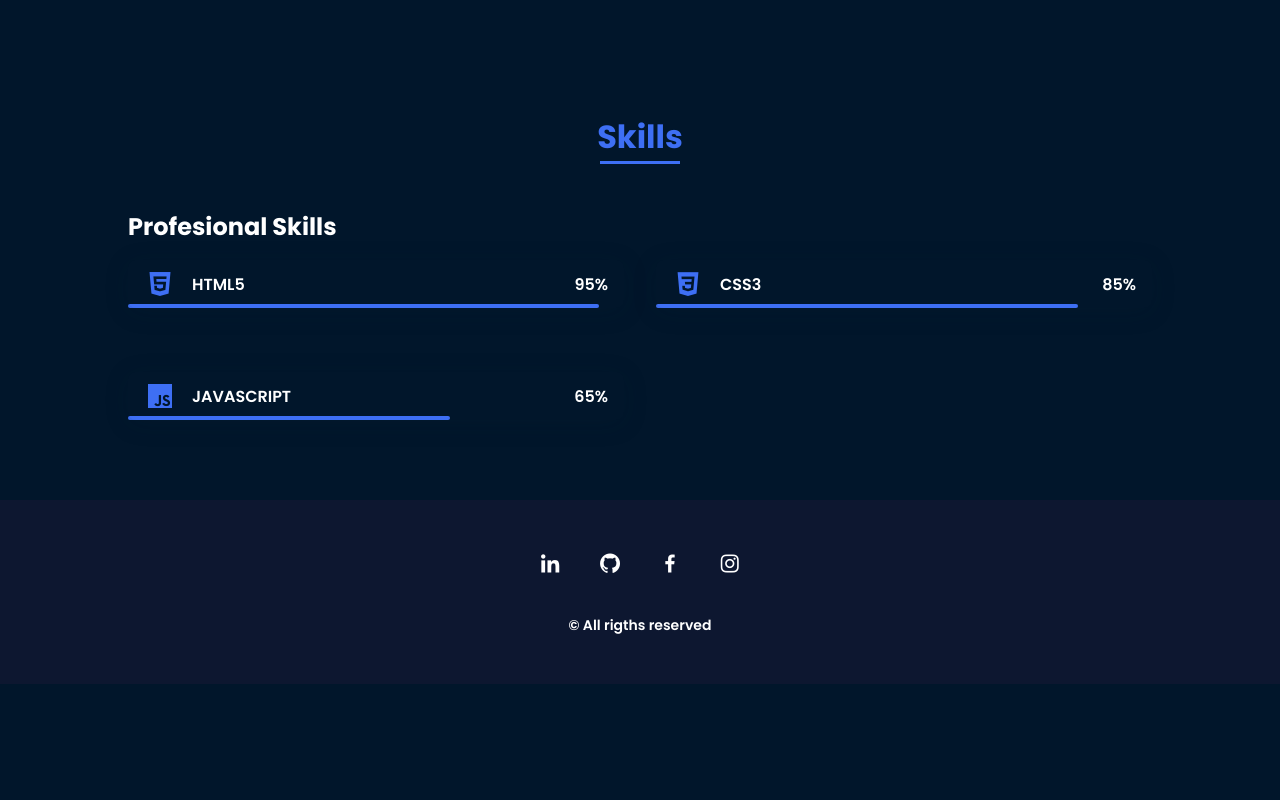
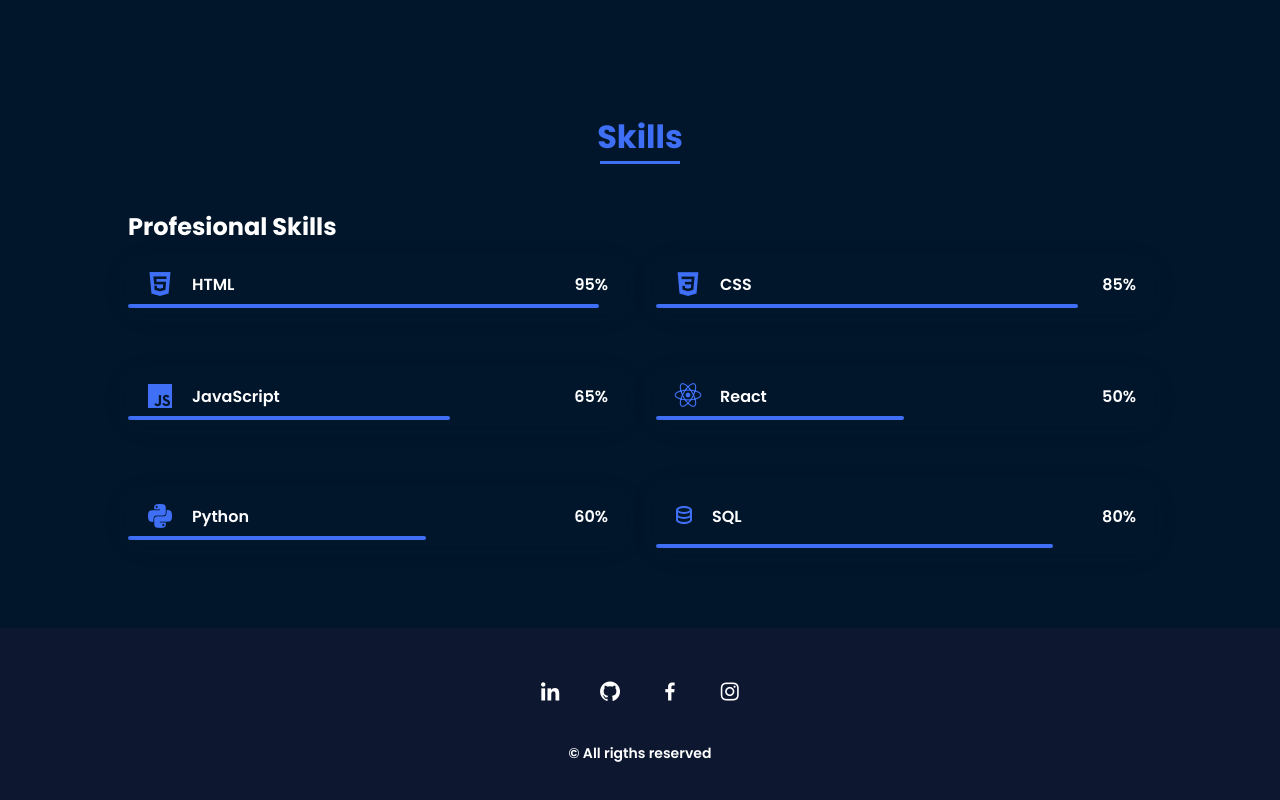
Before and after one commit to rakibulhasanme09/my-portfolio, a plain HTML site: page index.html in a window 1280 px wide. Shown: the part 1214-2014 px from the top of the page. Before the commit the page ends 1898 px from the top, so only its background shows below. Drawn offline with nearby package versions, Linux system fonts and the light colour scheme.

Commit message:
skills section updated

```diff
--- a/index.html
+++ b/index.html
@@ -8,6 +8,8 @@
 
     <!-- =====BOX ICONS===== -->
     <link href='https://cdn.jsdelivr.net/npm/boxicons@2.0.5/css/boxicons.min.css' rel='stylesheet'>
+
+    <link rel="stylesheet" href="https://unpkg.com/boxicons@latest/css/boxicons.min.css">
 
     <title>Rakibul's Portfolio Site</title>
 
@@ -372,8 +374,16 @@
             width: 65%;
         }
 
-        .skills__ux {
-            width: 85%;
+        .skills__react {
+            width: 50%;
+        }
+
+        .skills__python {
+            width: 60%;
+        }
+
+        .skills__sql {
+            width: 80%;
         }
 
         .skills__img {
@@ -625,7 +635,7 @@
         <!--===== HOME =====-->
         <section class="home bd-grid" id="home">
             <div class="home__data">
-                <h1 class="home__title">Hi,<br>I'am <span class="home__title-color">Rakibul</span><br> Web Developer
+                <h1 class="home__title">Hello,<br>I'am <span class="home__title-color">Rakibul</span><br> Web Developer
                 </h1>
 
                 <a href="Rakibul's CV.pdf" download="Rakibul's CV" class="button">Download CV</a>
@@ -690,7 +700,7 @@
                 <div class="skills__data">
                     <div class="skills__names">
                         <i class='bx bxl-html5 skills__icon'></i>
-                        <span class="skills__name">HTML5</span>
+                        <span class="skills__name">HTML</span>
                     </div>
                     <div class="skills__bar skills__html">
 
@@ -702,7 +712,7 @@
                 <div class="skills__data">
                     <div class="skills__names">
                         <i class='bx bxl-css3 skills__icon'></i>
-                        <span class="skills__name">CSS3</span>
+                        <span class="skills__name">CSS</span>
                     </div>
                     <div class="skills__bar skills__css">
 
@@ -714,13 +724,55 @@
                 <div class="skills__data">
                     <div class="skills__names">
                         <i class='bx bxl-javascript skills__icon'></i>
-                        <span class="skills__name">JAVASCRIPT</span>
+                        <span class="skills__name">JavaScript</span>
                     </div>
                     <div class="skills__bar skills__js">
 
                     </div>
                     <div>
                         <span class="skills__percentage">65%</span>
+                    </div>
+                </div>
+                <div class="skills__data">
+                    <div class="skills__names">
+                        <i class='bx bxl-react skills__icon'></i>
+                        <span class="skills__name">React</span>
+                    </div>
+                    <div class="skills__bar skills__react">
+
+                    </div>
+                    <div>
+                        <span class="skills__percentage">50%</span>
+                    </div>
+                </div>
+                <div class="skills__data">
+                    <div class="skills__names">
+                        <i class='bx bxl-python skills__icon'></i>
+                        <span class="skills__name">Python</span>
+                    </div>
+                    <div class="skills__bar skills__python">
+
+                    </div>
+                    <div>
+                        <span class="skills__percentage">60%</span>
+                    </div>
+                </div>
+                <div class="skills__data">
+                    <div class="skills__names">
+                        <i class='skills__icon'><svg xmlns="http://www.w3.org/2000/svg" width="24" height="24"
+                                fill="currentColor" viewBox="0 0 24 24">
+                                <!--Boxicons v3.0 https://boxicons.com | License  https://docs.boxicons.com/free-->
+                                <path
+                                    d="M12 3C7.66 3 4 4.83 4 7v10c0 2.17 3.66 4 8 4s8-1.83 8-4V7c0-2.17-3.66-4-8-4m0 2c3.68 0 5.91 1.49 6 2-.09.51-2.32 2-6 2S6.07 7.49 6 7.01C6.07 6.51 8.31 5 12 5M6 9.61c1.48.85 3.64 1.39 6 1.39s4.52-.55 6-1.39V12c-.07.5-2.31 2-6 2s-5.93-1.51-6-2zM12 19c-3.69 0-5.93-1.51-6-2v-2.39c1.48.85 3.64 1.39 6 1.39s4.52-.55 6-1.39V17c-.07.5-2.31 2-6 2">
+                                </path>
+                            </svg></i>
+                        <span class="skills__name">SQL</span>
+                    </div>
+                    <div class="skills__bar skills__sql">
+
+                    </div>
+                    <div>
+                        <span class="skills__percentage">80%</span>
                     </div>
                 </div>
 
```
